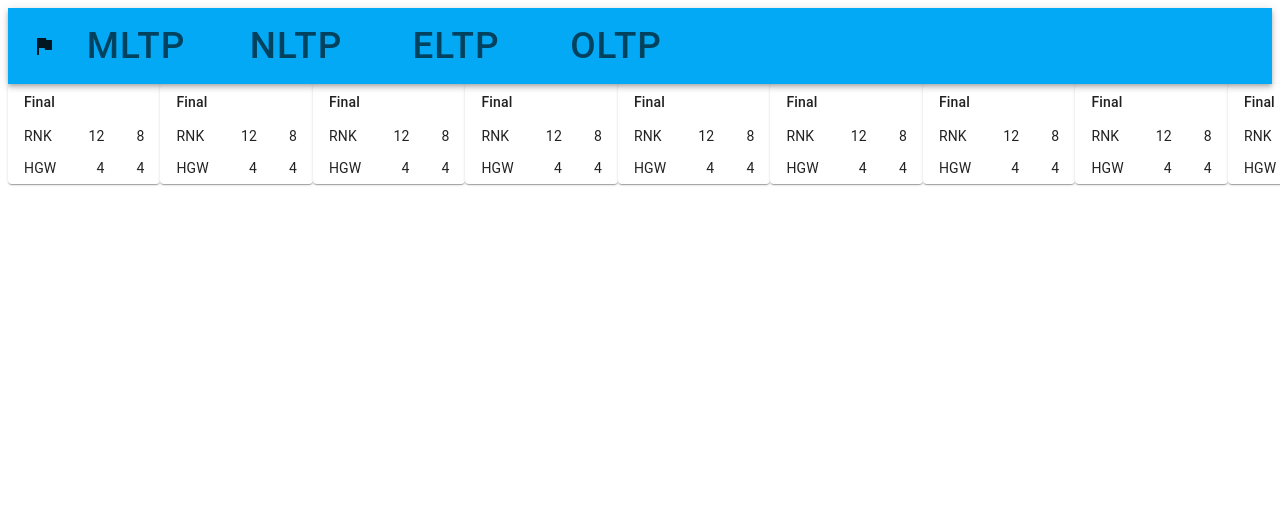
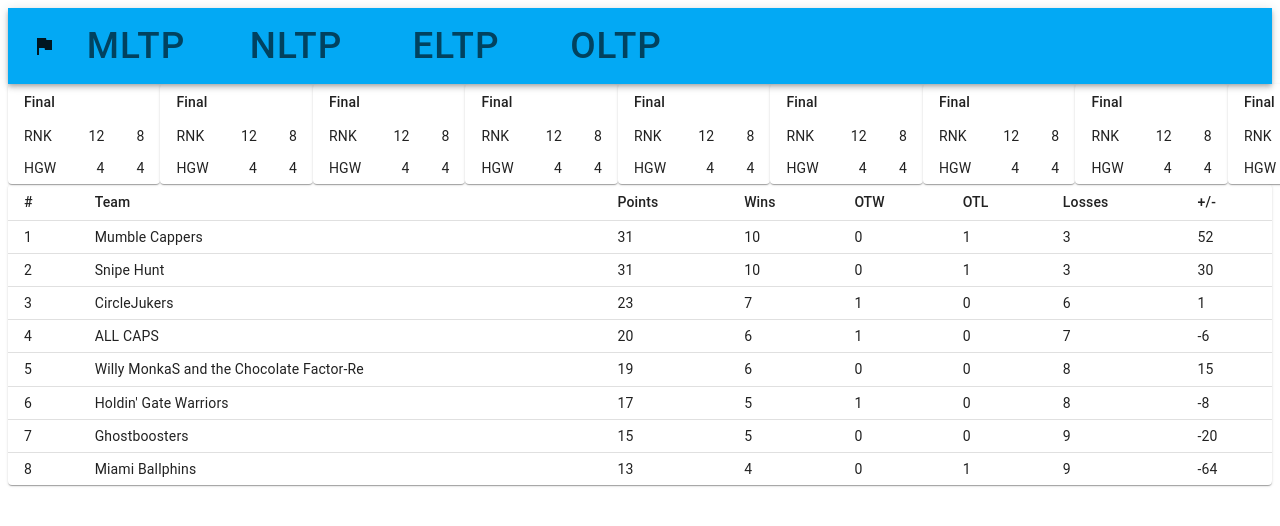
Before and after one commit to itsokthen/tagpro_central, a React (Create React App) app in the folder tagprocentral/: page / in a window 1280 px wide. Shown: the top 526 px of the page. Built offline with nearby package versions, Linux system fonts and the light colour scheme.

Commit message:
added standings section

```diff
--- a/tagprocentral/src/components/Standings/Standings.js
+++ b/tagprocentral/src/components/Standings/Standings.js
@@ -1,8 +1,63 @@
-import React from "react";
-import "./Standings.css";
+import * as React from "react";
+import Table from "@mui/material/Table";
+import TableBody from "@mui/material/TableBody";
+import TableCell from "@mui/material/TableCell";
+import TableContainer from "@mui/material/TableContainer";
+import TableHead from "@mui/material/TableHead";
+import TableRow from "@mui/material/TableRow";
+import Paper from "@mui/material/Paper";
 
-const Standings = () => {
-  return <div></div>;
-};
+function createData(rank, name, points, wins, otw, otl, losses, plusminus) {
+  return { rank, name, points, wins, otw, otl, losses, plusminus };
+}
 
-export default Standings;
+const rows = [
+  createData(1, "Mumble Cappers", 31, 10, 0, 1, 3, 52),
+  createData(2, "Snipe Hunt", 31, 10, 0, 1, 3, 30),
+  createData(3, "CircleJukers", 23, 7, 1, 0, 6, 1),
+  createData(4, "ALL CAPS", 20, 6, 1, 0, 7, -6),
+  createData(5, "Willy MonkaS and the Chocolate Factor-Re", 19, 6, 0, 0, 8, 15),
+  createData(6, "Holdin' Gate Warriors", 17, 5, 1, 0, 8, -8),
+  createData(7, "Ghostboosters", 15, 5, 0, 0, 9, -20),
+  createData(8, "Miami Ballphins", 13, 4, 0, 1, 9, -64),
+];
+
+export default function Standings() {
+  return (
+    <TableContainer component={Paper} sx={({ maxWidth: 700 }, {})}>
+      <Table sx={{ minWidth: 650 }} size="small" aria-label="a dense table">
+        <TableHead>
+          <TableRow>
+            <TableCell>#</TableCell>
+            <TableCell align="left">Team</TableCell>
+            <TableCell align="left">Points</TableCell>
+            <TableCell align="left">Wins</TableCell>
+            <TableCell align="left">OTW</TableCell>
+            <TableCell align="left">OTL</TableCell>
+            <TableCell align="left">Losses</TableCell>
+            <TableCell align="left">+/-</TableCell>
+          </TableRow>
+        </TableHead>
+        <TableBody>
+          {rows.map((row) => (
+            <TableRow
+              key={row.name}
+              sx={{ "&:last-child td, &:last-child th": { border: 0 } }}
+            >
+              <TableCell component="th" scope="row">
+                {row.rank}
+              </TableCell>
+              <TableCell align="left">{row.name}</TableCell>
+              <TableCell align="left">{row.points}</TableCell>
+              <TableCell align="left">{row.wins}</TableCell>
+              <TableCell align="left">{row.otw}</TableCell>
+              <TableCell align="left">{row.otl}</TableCell>
+              <TableCell align="left">{row.losses}</TableCell>
+              <TableCell align="left">{row.plusminus}</TableCell>
+            </TableRow>
+          ))}
+        </TableBody>
+      </Table>
+    </TableContainer>
+  );
+}
--- a/tagprocentral/src/pages/MLTP.js
+++ b/tagprocentral/src/pages/MLTP.js
@@ -2,12 +2,14 @@ import React from "react";
 //Page Components
 import Navbar from "../components/Navbar/Navbar";
 import Scoreboard from "../components/Scoreboard/Scoreboard";
+import Standings from "../components/Standings/Standings";
 
 const MLTP = () => {
   return (
     <div>
       <Navbar />
       <Scoreboard />
+      <Standings />
     </div>
   );
 };
```
